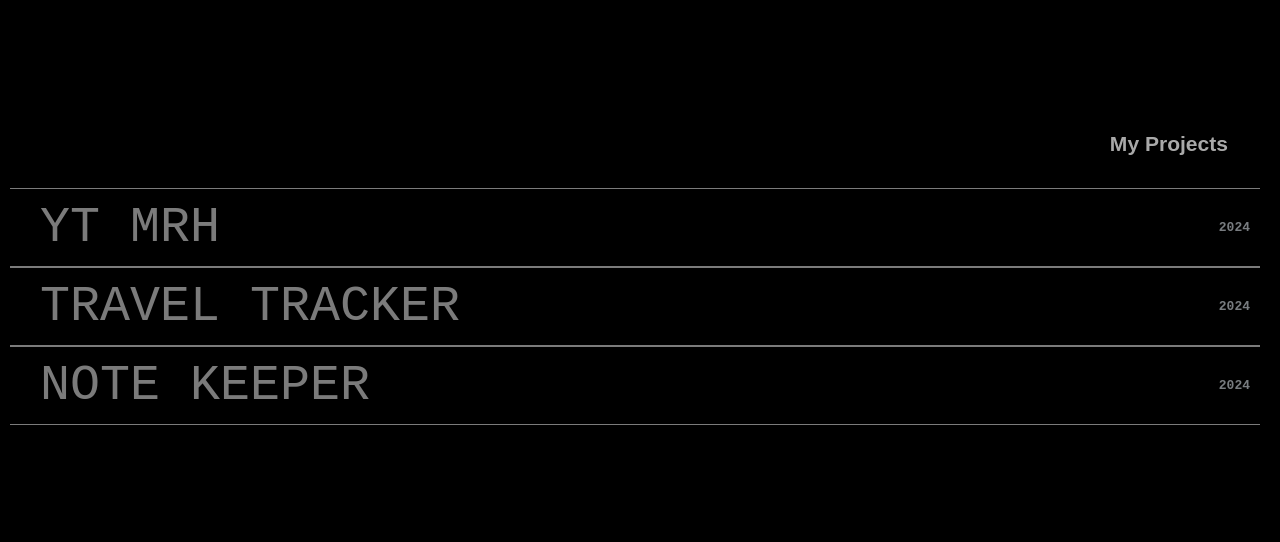
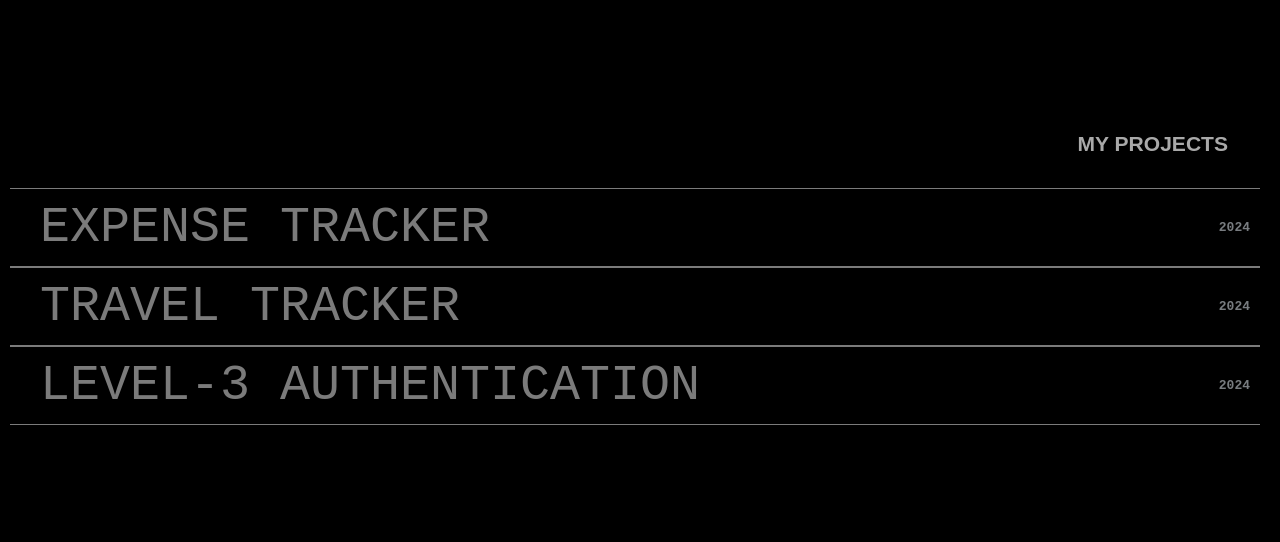
Before and after one commit to Shreetam12345/Portfolio-2-, a website: page index.html in a window 1280 px wide. Shown: the part 800-1342 px from the top of the page. Drawn offline with nearby package versions, Linux system fonts and the light colour scheme; a script that the page names is missing.

Commit message:
Added the urls

```diff
--- a/index.html
+++ b/index.html
@@ -52,19 +52,19 @@
                 </div>
             </div>
             <div id="secondpage">
-                <div id="projectheading"><h3>My Projects</h3></div>
+                <div id="projectheading"><h3>MY PROJECTS</h3></div>
                 <div class="elem">
                     <!-- <img src="./desktop-wallpaper-tony-stark-discovers-a-new-element-scene-arc-reactor-iron-man-2-ultra.jpg" alt="ironman"> -->
-                    <a href="#">YT MRH</a>
+                    <a href="https://github.com/Shreetam12345/Eazybyts-Expense-tracker">EXPENSE TRACKER</a>
                     <h6>2024</h6>
                 </div>
                 <div class="elem">
                     <!-- <img src="./iron-man-tony-stark-robert-downey-jr-wallpaper-preview.jpg" alt="ironman"> -->
-                    <a href="#">TRAVEL TRACKER</a><h6>2024</h6>
+                    <a href="https://github.com/Shreetam12345/Web-Dev-Travel-tracker">TRAVEL TRACKER</a><h6>2024</h6>
                 </div>
                 <div class="elem">
                     <!-- <img src="./tony-stark-iron-man-iron-man-3-glowing-wallpaper-preview.jpg" alt="ironman"> -->
-                    <a href="#">NOTE KEEPER</a><h6>2024</h6>
+                    <a href="https://github.com/Shreetam12345/Eazybyts-Intern-Task">LEVEL-3 AUTHENTICATION</a><h6>2024</h6>
                 </div>
             </div>
             <div id="about">
```
